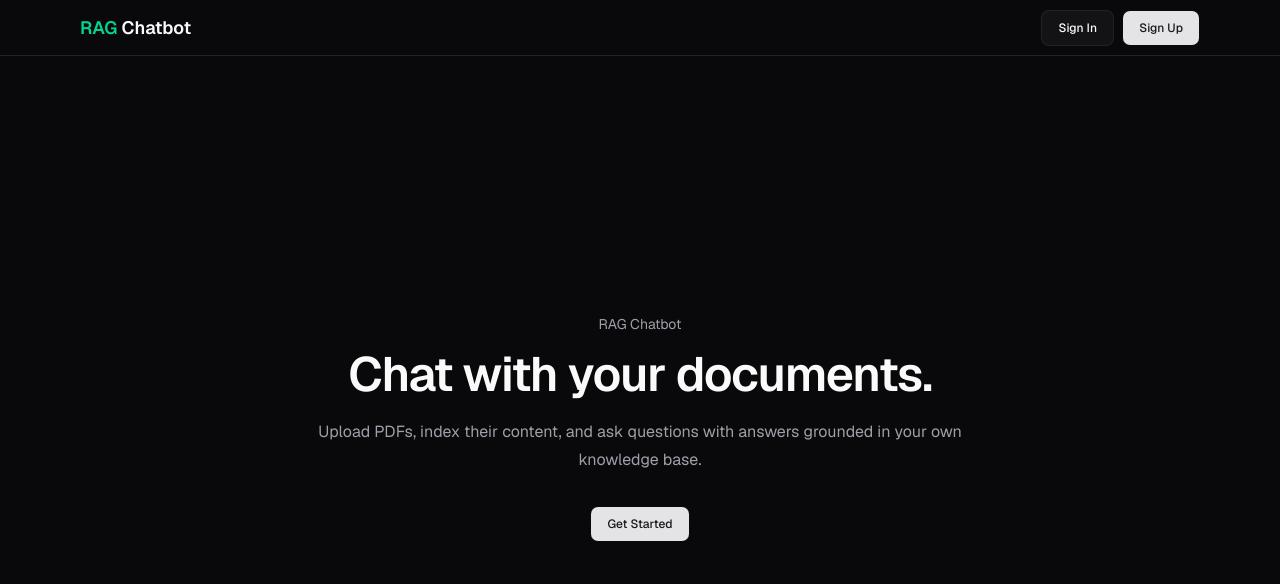
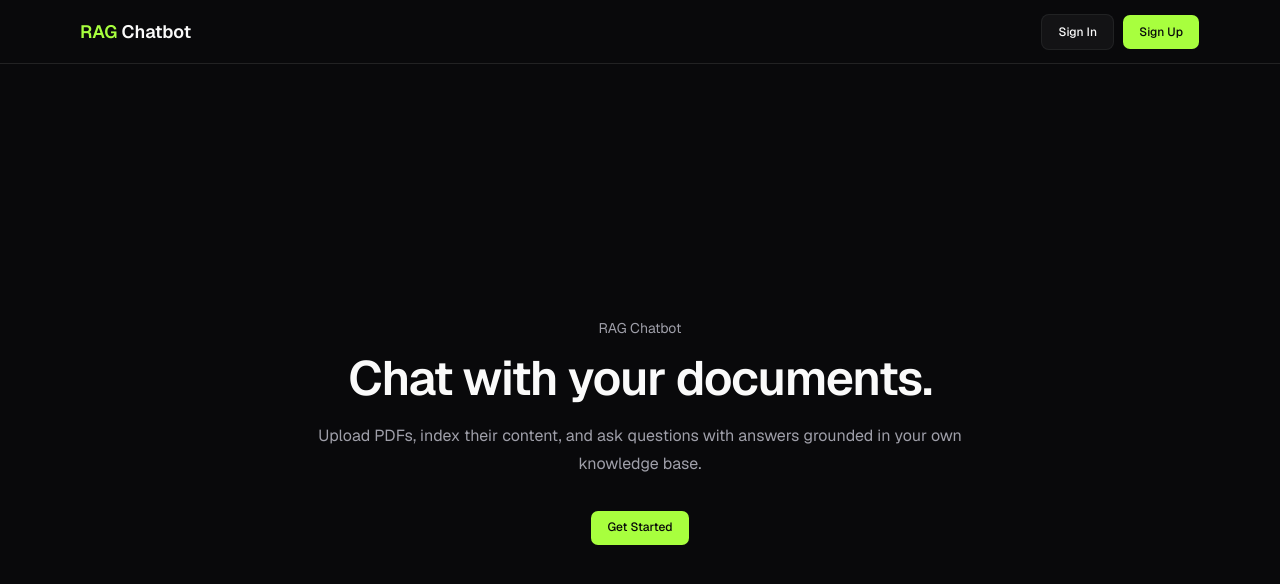
Before and after one commit to devSubham35/rag-chatbot, a Next.js app: page / in a window 1280 px wide. Shown: the top 584 px of the page. Built offline with nearby package versions, Linux system fonts and the light colour scheme; no server answers.

Commit message:
feat: update UI components for improved layout and styling

```diff
--- a/src/app/chat/page.tsx
+++ b/src/app/chat/page.tsx
@@ -37,10 +37,18 @@ const RagChatBot = () => {
   };
 
   return (
-    <div className="relative mx-auto h-[93vh] w-full max-w-4xl">
-      <div className="flex h-full flex-col pb-5">
-        <Conversation>
-          <ConversationContent>
+    <main className="relative mx-auto h-[calc(100svh-4rem)] w-full max-w-4xl px-3 sm:px-4">
+      <div className="flex h-full min-h-0 flex-col pb-3 sm:pb-5">
+        <Conversation className="scrollbar-none">
+          <ConversationContent className="scrollbar-none">
+            {messages.length === 0 && (
+              <div className="flex min-h-[calc(100svh-18rem)] items-center justify-center text-center">
+                <p className="text-foreground/30 text-sm">
+                  No chats yet. Ask something to get started.
+                </p>
+              </div>
+            )}
+
             {messages.map((message) => (
               <div key={message.id}>
                 {message.parts.map((part, index) => {
@@ -75,7 +83,7 @@ const RagChatBot = () => {
         >
           <PromptInputBody>
             <PromptInputTextarea
-              className="min-h-28 font-sans text-sm font-normal leading-6
+              className="min-h-24 sm:min-h-28 font-sans text-sm font-normal leading-6
               focus:outline-0 placeholder:font-sans placeholder:text-sm placeholder:font-normal"
               onChange={(event) => setInput(event.target.value)}
               value={input}
@@ -88,7 +96,7 @@ const RagChatBot = () => {
 
         </PromptInput>
       </div>
-    </div>
+    </main>
   );
 };
 
--- a/src/app/globals.css
+++ b/src/app/globals.css
@@ -55,8 +55,8 @@
   --card-foreground: oklch(0.141 0.005 285.823);
   --popover: oklch(1 0 0);
   --popover-foreground: oklch(0.141 0.005 285.823);
-  --primary: oklch(0.21 0.006 285.885);
-  --primary-foreground: oklch(0.985 0 0);
+  --primary: #a8ff3e;
+  --primary-foreground: #08090a;
   --secondary: oklch(0.967 0.001 286.375);
   --secondary-foreground: oklch(0.21 0.006 285.885);
   --muted: oklch(0.967 0.001 286.375);
@@ -66,8 +66,8 @@
   --destructive: oklch(0.577 0.245 27.325);
   --border: oklch(0.92 0.004 286.32);
   --input: oklch(0.92 0.004 286.32);
-  --ring: oklch(0.705 0.015 286.067);
-  --chart-1: oklch(0.897 0.196 126.665);
+  --ring: #a8ff3e;
+  --chart-1: #a8ff3e;
   --chart-2: oklch(0.768 0.233 130.85);
   --chart-3: oklch(0.648 0.2 131.684);
   --chart-4: oklch(0.532 0.157 131.589);
@@ -75,8 +75,8 @@
   --radius: 0.625rem;
   --sidebar: oklch(0.985 0 0);
   --sidebar-foreground: oklch(0.141 0.005 285.823);
-  --sidebar-primary: oklch(0.21 0.006 285.885);
-  --sidebar-primary-foreground: oklch(0.985 0 0);
+  --sidebar-primary: #a8ff3e;
+  --sidebar-primary-foreground: #08090a;
   --sidebar-accent: oklch(0.967 0.001 286.375);
   --sidebar-accent-foreground: oklch(0.21 0.006 285.885);
   --sidebar-border: oklch(0.92 0.004 286.32);
@@ -90,8 +90,8 @@
   --card-foreground: oklch(0.985 0 0);
   --popover: oklch(0.21 0.006 285.885);
   --popover-foreground: oklch(0.985 0 0);
-  --primary: oklch(0.92 0.004 286.32);
-  --primary-foreground: oklch(0.21 0.006 285.885);
+  --primary: #a8ff3e;
+  --primary-foreground: #08090a;
   --secondary: oklch(0.274 0.006 286.033);
   --secondary-foreground: oklch(0.985 0 0);
   --muted: oklch(0.274 0.006 286.033);
@@ -101,16 +101,16 @@
   --destructive: oklch(0.704 0.191 22.216);
   --border: oklch(1 0 0 / 10%);
   --input: oklch(1 0 0 / 15%);
-  --ring: oklch(0.552 0.016 285.938);
-  --chart-1: oklch(0.897 0.196 126.665);
+  --ring: #a8ff3e;
+  --chart-1: #a8ff3e;
   --chart-2: oklch(0.768 0.233 130.85);
   --chart-3: oklch(0.648 0.2 131.684);
   --chart-4: oklch(0.532 0.157 131.589);
   --chart-5: oklch(0.453 0.124 130.933);
   --sidebar: oklch(0.21 0.006 285.885);
   --sidebar-foreground: oklch(0.985 0 0);
-  --sidebar-primary: oklch(0.488 0.243 264.376);
-  --sidebar-primary-foreground: oklch(0.985 0 0);
+  --sidebar-primary: #a8ff3e;
+  --sidebar-primary-foreground: #08090a;
   --sidebar-accent: oklch(0.274 0.006 286.033);
   --sidebar-accent-foreground: oklch(0.985 0 0);
   --sidebar-border: oklch(1 0 0 / 10%);
@@ -139,3 +139,21 @@
     @apply font-heading;
   }
 }
+
+@layer utilities {
+  .scrollbar-none {
+    scrollbar-width: none;
+    -ms-overflow-style: none;
+  }
+
+  .scrollbar-none *,
+  .scrollbar-none {
+    scrollbar-width: none;
+    -ms-overflow-style: none;
+  }
+
+  .scrollbar-none::-webkit-scrollbar,
+  .scrollbar-none *::-webkit-scrollbar {
+    display: none;
+  }
+}
--- a/src/app/page.tsx
+++ b/src/app/page.tsx
@@ -1,29 +1,31 @@
 import Link from "next/link";
 import { Show, SignInButton } from "@clerk/nextjs";
-import { Button } from "@/components/ui/button";
+import { buttonVariants } from "@/components/ui/button";
 
 export default function Home() {
   return (
-    <main className="flex min-h-[93vh] items-center px-6">
+    <main className="flex min-h-[calc(100svh-4rem)] items-center px-4 py-12 sm:px-6">
       <section className="mx-auto w-full max-w-3xl text-center">
         <p className="mb-4 text-muted-foreground text-sm">RAG Chatbot</p>
-        <h1 className="font-heading text-4xl font-semibold tracking-tight text-foreground sm:text-5xl">
+        <h1 className="font-heading text-3xl font-semibold tracking-tight text-foreground sm:text-5xl">
           Chat with your documents.
         </h1>
-        <p className="mx-auto mt-5 max-w-2xl text-muted-foreground text-base leading-7">
+        <p className="mx-auto mt-5 max-w-2xl text-muted-foreground text-sm leading-6 sm:text-base sm:leading-7">
           Upload PDFs, index their content, and ask questions with answers
           grounded in your own knowledge base.
         </p>
         <div className="mt-8">
           <Show when="signed-out">
             <SignInButton fallbackRedirectUrl="/chat" mode="modal">
-              <Button size="xl">Get Started</Button>
+              <button className={buttonVariants({ size: "xl" })} type="button">
+                Get Started
+              </button>
             </SignInButton>
           </Show>
           <Show when="signed-in">
-            <Button asChild size="xl">
-              <Link href="/chat">Get Started</Link>
-            </Button>
+            <Link className={buttonVariants({ size: "xl" })} href="/chat">
+              Get Started
+            </Link>
           </Show>
         </div>
       </section>
--- a/src/app/upload/page.tsx
+++ b/src/app/upload/page.tsx
@@ -63,14 +63,14 @@ export default function PDFUpload() {
   };
 
   return (
-    <main className="mx-auto flex min-h-[93vh] w-full max-w-4xl items-center px-4 py-10">
+    <main className="mx-auto flex min-h-[calc(100svh-4rem)] w-full max-w-4xl items-center px-3 py-8 sm:px-4 sm:py-10">
       <section className="w-full space-y-5">
         <div className="space-y-2">
           <div className="inline-flex items-center gap-2 rounded-md border border-border bg-card px-2.5 py-1 text-muted-foreground text-xs">
             <FileText className="size-3.5" />
             Document ingestion
           </div>
-          <h1 className="font-heading text-2xl font-semibold tracking-tight text-foreground">
+          <h1 className="font-heading text-2xl font-semibold tracking-tight text-foreground sm:text-3xl">
             Upload a PDF
           </h1>
           <p className="max-w-2xl text-muted-foreground text-sm leading-6">
@@ -89,7 +89,7 @@ export default function PDFUpload() {
           <CardContent>
             <div className="space-y-4">
               <Label
-                className="group flex min-h-56 cursor-pointer flex-col items-center justify-center rounded-lg border border-dashed border-border bg-background/50 px-6 py-8 text-center transition-colors hover:bg-muted/40 has-[:disabled]:cursor-not-allowed has-[:disabled]:opacity-60"
+                className="group flex min-h-48 cursor-pointer flex-col items-center justify-center rounded-lg border border-dashed border-border bg-background/50 px-4 py-6 text-center transition-colors hover:bg-muted/40 has-[:disabled]:cursor-not-allowed has-[:disabled]:opacity-60 sm:min-h-56 sm:px-6 sm:py-8"
                 htmlFor="pdf-upload"
               >
                 <span className="mb-4 flex size-12 items-center justify-center rounded-md border border-border bg-card text-muted-foreground transition-colors group-hover:text-foreground">
@@ -126,7 +126,7 @@ export default function PDFUpload() {
                 <Alert
                   className={
                     message.type === "success"
-                      ? "border-emerald-500/30 bg-emerald-500/10 text-emerald-300"
+                      ? "border-primary/30 bg-primary/10 text-primary"
                       : undefined
                   }
                   variant={message.type === "error" ? "destructive" : "default"}
@@ -143,11 +143,12 @@ export default function PDFUpload() {
                 </Alert>
               )}
 
-              <div className="flex items-center justify-between gap-3 border-t border-border pt-4">
+              <div className="flex flex-col items-stretch justify-between gap-3 border-t border-border pt-4 sm:flex-row sm:items-center">
                 <p className="text-muted-foreground text-xs">
                   Large PDFs can take a moment while embeddings are generated.
                 </p>
                 <Button
+                  className="w-full sm:w-auto"
                   disabled={isLoading}
                   onClick={() => document.getElementById("pdf-upload")?.click()}
                   size="lg"
--- a/src/components/Navigation.tsx
+++ b/src/components/Navigation.tsx
@@ -1,7 +1,8 @@
 "use client"
 
 import { Button } from './ui/button'
-import { Show, SignInButton, SignOutButton, SignUpButton, useAuth } from '@clerk/nextjs'
+import { Badge } from './ui/badge'
+import { Show, SignInButton, SignOutButton, SignUpButton, UserButton, useAuth } from '@clerk/nextjs'
 import Link from 'next/link'
 import { usePathname } from 'next/navigation'
 
@@ -12,9 +13,18 @@ const Navigation = () => {
     const isAdmin = sessionClaims?.metadata?.roles === "admin"
 
     return (
-        <div className='w-full h-[7vh] flex items-center justify-between px-20 border-b'>
-            <h1 className='font-semibold text-lg'><span className='text-emerald-400'>RAG</span> Chatbot</h1>
-            <div className='flex items-center gap-2'>
+        <header className='flex min-h-16 w-full flex-wrap items-center justify-between gap-3 border-b px-4 py-3 sm:px-6 lg:px-20'>
+            <div className='flex shrink-0 items-center gap-2'>
+                <Link className='font-semibold text-base sm:text-lg' href='/'>
+                    <span className='text-primary'>RAG</span> Chatbot
+                </Link>
+                {isAdmin && (
+                    <Badge className='border-primary/30 bg-primary/10 text-primary' variant='outline'>
+                        Admin
+                    </Badge>
+                )}
+            </div>
+            <nav className='flex min-w-0 flex-wrap items-center justify-end gap-2'>
 
                 <Show when="signed-out">
                     <SignInButton
@@ -40,12 +50,13 @@ const Navigation = () => {
                             <Link href="/upload">Uploads</Link>
                         </Button>
                     )}
+                    <UserButton />
                     <SignOutButton redirectUrl='/'>
                         <Button variant="outline" size="xl">Sign Out</Button>
                     </SignOutButton>
                 </Show>
-            </div>
-        </div>
+            </nav>
+        </header>
     )
 }
 
--- a/src/components/ai-elements/conversation.tsx
+++ b/src/components/ai-elements/conversation.tsx
@@ -26,10 +26,12 @@ export type ConversationContentProps = ComponentProps<
 
 export const ConversationContent = ({
   className,
+  scrollClassName,
   ...props
 }: ConversationContentProps) => (
   <StickToBottom.Content
     className={cn("flex flex-col gap-8 p-4", className)}
+    scrollClassName={cn("scrollbar-none", scrollClassName)}
     {...props}
   />
 );
```
